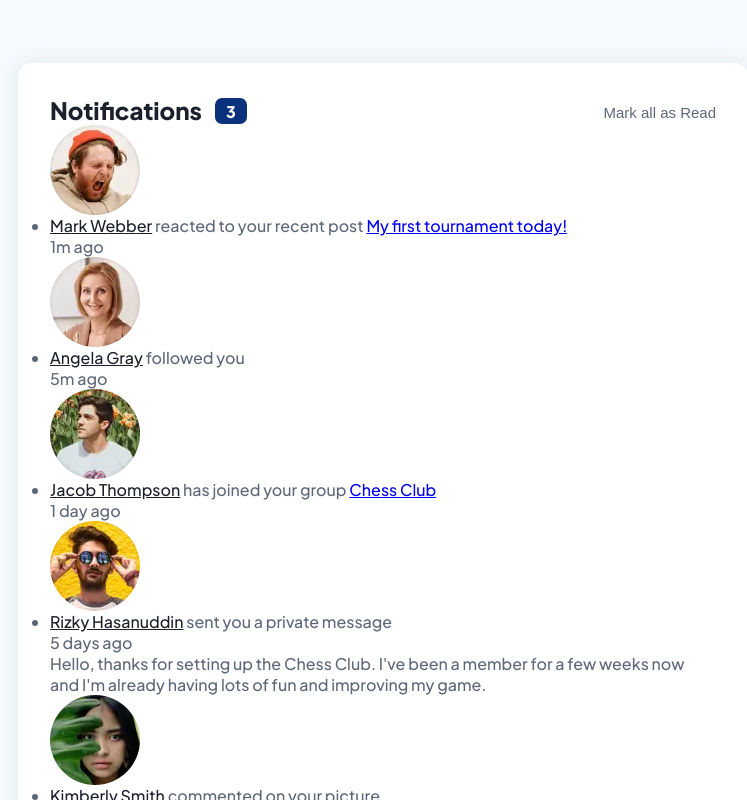
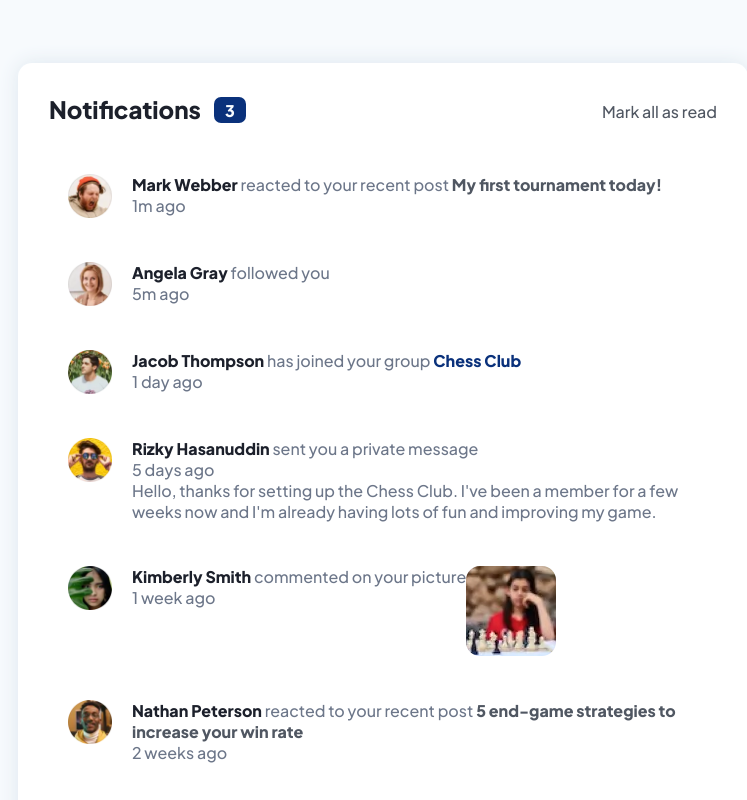
Before and after one commit to Himanshu-196018/notification-page-with-animation, a React (Vite) app: page / in a window 1280 px wide. Shown: the top 800 px of the page, without its empty margins (257-1004 px from the left). Built offline with nearby package versions, Linux system fonts and the light colour scheme.

Commit message:
styling component part 2

```diff
--- a/src/App.jsx
+++ b/src/App.jsx
@@ -45,7 +45,7 @@ const App = () => {
           <span>{unreadNotification}</span>
         </div>
         <button type="button" className="btn">
-          Mark all as Read
+          Mark all as read
         </button>
       </header>
       <ul>
--- a/src/components/Comment.jsx
+++ b/src/components/Comment.jsx
@@ -2,9 +2,9 @@ import ProfilePic from "./ProfilePic";
 
 const Comment = ({ data }) => {
   return (
-    <div>
+    <div className="flex-container">
       <ProfilePic picUrl={data.profilePic} />
-      <div>
+      <div className="notification-content">
         <p>
           <a className="clr-dark-blue" href="#">
             {data.userName}
--- a/src/components/GroupNotify.jsx
+++ b/src/components/GroupNotify.jsx
@@ -2,14 +2,17 @@ import ProfilePic from "./ProfilePic";
 
 const GroupNotify = ({ data }) => {
   return (
-    <div>
+    <div className="flex-container">
       <ProfilePic picUrl={data.profilePic} />
-      <div>
+      <div className="notification-content">
         <p>
           <a className="clr-dark-blue" href="#">
             {data.userName}
           </a>{" "}
-          {data.message} <a href="#">{data.groupName}</a>
+          {data.message}{" "}
+          <a className="imp" href="#">
+            {data.groupName}
+          </a>
           {data.read ? "" : <span className="unread"></span>}
         </p>
         <p>{data.time}</p>
--- a/src/components/PrivateMessage.jsx
+++ b/src/components/PrivateMessage.jsx
@@ -2,9 +2,9 @@ import ProfilePic from "./ProfilePic";
 
 const PrivateMessage = ({ data }) => {
   return (
-    <div>
+    <div className="flex-container">
       <ProfilePic picUrl={data.profilePic} />
-      <div>
+      <div className="notification-content">
         <p>
           <a className="clr-dark-blue" href="#">
             {data.userName}
--- a/src/components/ProfilePic.jsx
+++ b/src/components/ProfilePic.jsx
@@ -1,5 +1,11 @@
 const ProfilePic = ({ picUrl }) => {
-  return <img src={"./public/images/" + picUrl} alt={picUrl} />;
+  return (
+    <img
+      className="avatar-img"
+      src={"./public/images/" + picUrl}
+      alt={picUrl}
+    />
+  );
 };
 
 export default ProfilePic;
--- a/src/components/ReactToPost.jsx
+++ b/src/components/ReactToPost.jsx
@@ -2,9 +2,9 @@ import ProfilePic from "./ProfilePic";
 
 const ReactToPost = ({ data }) => {
   return (
-    <div>
+    <div className="flex-container">
       <ProfilePic picUrl={data.profilePic} />
-      <div>
+      <div className="notification-content">
         <p>
           <a className="clr-dark-blue" href="#">
             {data.userName}
--- a/src/components/Request.jsx
+++ b/src/components/Request.jsx
@@ -2,9 +2,9 @@ import ProfilePic from "./ProfilePic";
 
 const Request = ({ data }) => {
   return (
-    <div>
+    <div className="flex-container">
       <ProfilePic picUrl={data.profilePic} />
-      <div>
+      <div className="notification-content">
         <p>
           <a className="clr-dark-blue" href="#">
             {data.userName}
--- a/src/styles/index.css
+++ b/src/styles/index.css
@@ -14,8 +14,8 @@
   --very-light-grayish-blue: hsl(210, 60%, 98%);
   --light-grayish-blue1: hsl(211, 68%, 94%);
   --light-grayish-blue2: hsl(205, 33%, 90%);
-  --grayish-blue: hsl(219, 14%, 63%);
-  --dark-grayish-blue: hsl(219, 12%, 42%);
+  --grayish-blue: hsl(219, 12%, 48%);
+  --dark-grayish-blue: hsl(219, 10%, 35%);
   --very-dark-blue: hsl(224, 21%, 14%);
 }
 
@@ -25,14 +25,14 @@
 
 html {
   font-size: 62.5%;
-  font-family: "Plus Jakarta Sans", sans-serif;
-  font-weight: 500;
 }
 
 body {
   font-size: 1.6rem;
+  font-family: "Plus Jakarta Sans";
+  font-weight: 500;
   background-color: var(--very-light-grayish-blue);
-  color: var(--dark-grayish-blue);
+  color: var(--grayish-blue);
   display: flex;
   justify-content: center;
   align-items: center;
@@ -53,7 +53,7 @@ img {
 }
 
 main {
-  margin: 3.2rem;
+  margin: 3.1rem;
 }
 
 header,
@@ -69,7 +69,7 @@ h1 {
 }
 
 header span {
-  margin: 3.4px 0 0 1.3rem;
+  margin: 3.2px 0 0 1.3rem;
   width: 3.2rem;
   height: 2.6rem;
   display: grid;
@@ -85,6 +85,43 @@ header span {
   background-color: transparent;
   color: var(--dark-grayish-blue);
   border: none;
-  font-size: 1.5rem;
+  font-size: 1.6rem;
+  font-family: "Plus Jakarta Sans";
   cursor: pointer;
 }
+
+ul,
+li {
+  list-style: none;
+}
+
+ul {
+  margin-top: 3.2rem;
+  display: grid;
+  row-gap: 0.8rem;
+}
+
+.flex-container {
+  display: flex;
+  padding: 1.8rem 1.9rem;
+  border-radius: 8px;
+}
+
+.avatar-img {
+  width: 4.4rem;
+  height: 4.4rem;
+}
+
+.notification-content {
+  margin-left: 2rem;
+}
+
+a {
+  text-decoration: none;
+  color: var(--dark-grayish-blue);
+  font-weight: 800;
+}
+
+.imp {
+  color: var(--blue);
+}
```
